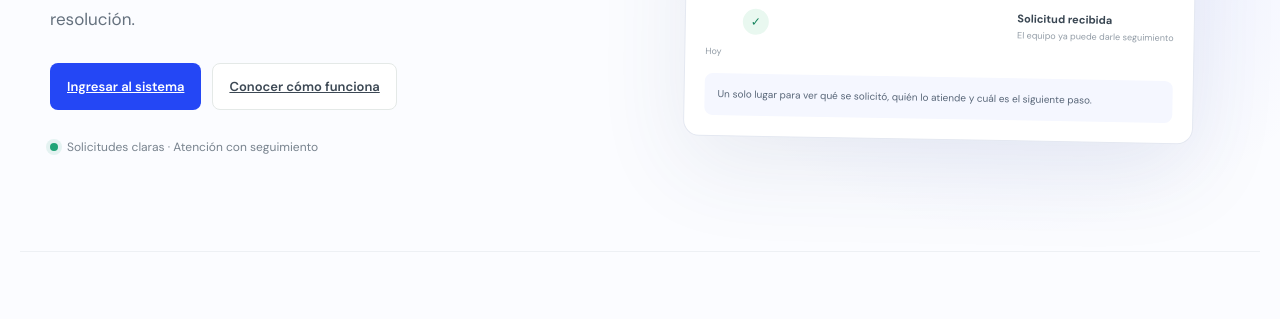
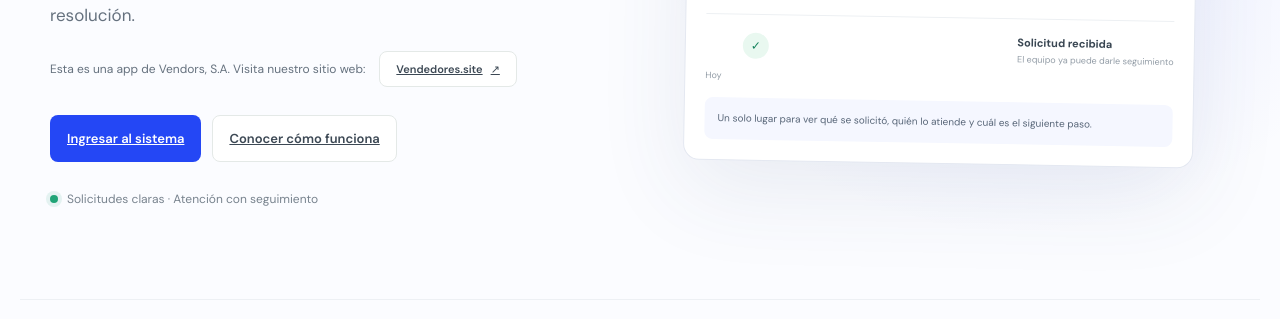
Before and after one commit to Thekila1884/Cenit, a website built with Vite: page index.html in a window 1280 px wide. Shown: the part 405-724 px from the top of the page. Built offline with nearby package versions, Linux system fonts and the light colour scheme; some packages are replaced by stand-ins of ours; no server answers.

Commit message:
Add Vendors website link to landing page
Co-authored-by: Copilot <223556219+Copilot@users.noreply.github.com>

```diff
--- a/src/modules/home-view.ts
+++ b/src/modules/home-view.ts
@@ -52,6 +52,10 @@ export function renderHomeView() {
             <p class="eyebrow">MESA DE AYUDA · VENDORS</p>
             <h1>El soporte de tu equipo, <span>en orden.</span></h1>
             <p class="hero-description">Cenit reúne solicitudes, responsables y avances en un mismo lugar para que cada necesidad tenga seguimiento hasta su resolución.</p>
+            <div class="company-site">
+              <p>Esta es una app de Vendors, S.A. Visita nuestro sitio web:</p>
+              <a class="button secondary" href="https://www.vendedores.site/" target="_blank" rel="noopener noreferrer">Vendedores.site <span aria-hidden="true">↗</span></a>
+            </div>
             <div class="hero-actions">
               <a class="button primary" href="#/login">Ingresar al sistema</a>
               <a class="button secondary" href="#como-funciona">Conocer cómo funciona</a>
--- a/src/styles.css
+++ b/src/styles.css
@@ -59,6 +59,9 @@ button:focus-visible, input:focus-visible, select:focus-visible, textarea:focus-
 .hero-copy h1 { max-width: 610px; margin: 0 0 20px; font-size: clamp(42px, 5.3vw, 67px); line-height: 1.08; letter-spacing: -3.2px; }
 .hero-copy h1 span { color: var(--blue); }
 .hero-description { max-width: 510px; margin: 0; color: #65717e; font-size: 17px; line-height: 1.75; }
+.company-site { display: flex; flex-wrap: wrap; align-items: center; gap: 10px 14px; margin-top: 20px; }
+.company-site p { margin: 0; color: #65717e; font-size: 12px; }
+.company-site .button { min-height: 36px; font-size: 11px; }
 .hero-actions { display: flex; flex-wrap: wrap; gap: 11px; margin-top: 28px; }
 .hero-actions .button { min-height: 47px; }
 .hero-proof { display: flex; align-items: center; gap: 9px; margin-top: 29px; color: #78838e; font-size: 12px; }
```
